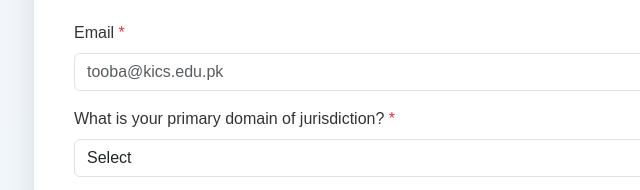
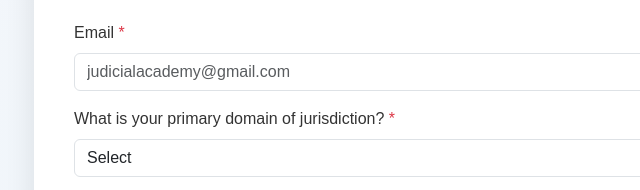
Before and after one commit to GAI-RL/Judiciary-Quiz-System, a website: page index.html in a window 1280 px wide. Shown: the part 231-421 px from the top of the page, 206-846 px from the left. Drawn offline with nearby package versions, Linux system fonts and the light colour scheme.

Commit message:
Update index.html

```diff
--- a/index.html
+++ b/index.html
@@ -33,7 +33,7 @@
     <!-- Email -->
     <div class="mb-3">
       <label class="form-label">Email <span class="text-danger">*</span></label>
-      <input type="email" class="form-control" id="email" placeholder="tooba@kics.edu.pk" required>
+      <input type="email" class="form-control" id="email" placeholder="judicialacademy@gmail.com" required>
     </div>
 
     <!-- Domain of Jurisdiction -->
```
